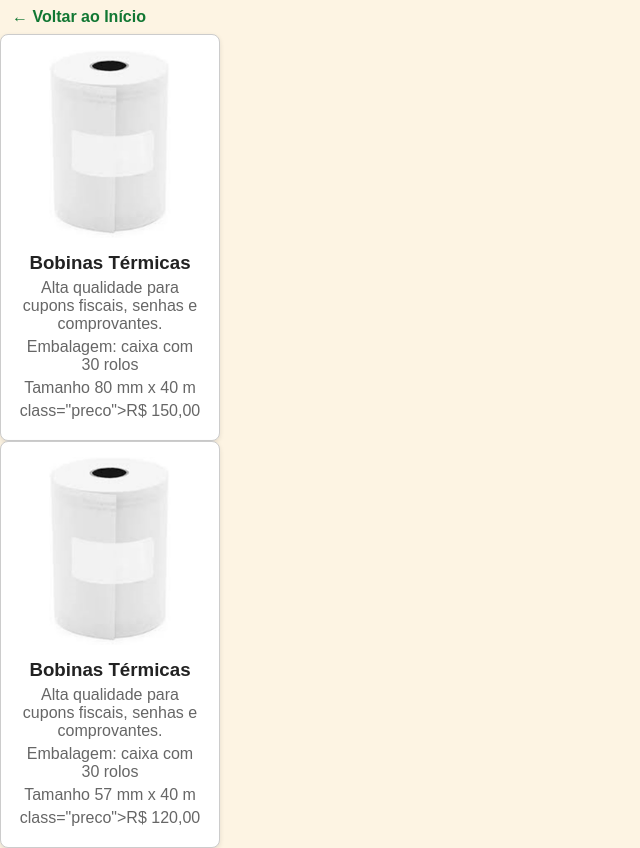
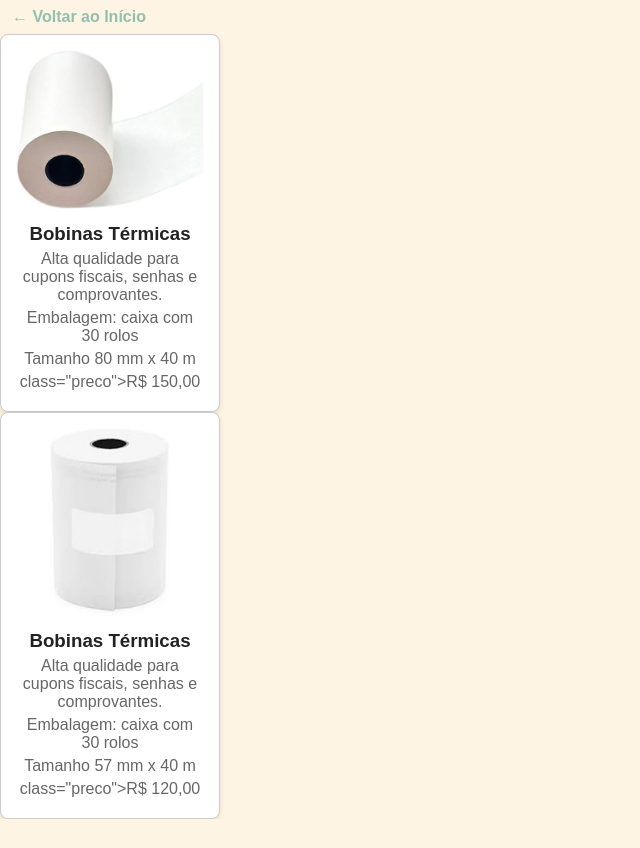
Before and after one commit to limaosias/bigbobinas-site, a plain HTML site: page bobinas.html in a window 1280 px wide. Shown: the whole page, without its empty margins (0-640 px from the left). After the commit the page ends 819 px from the top, so only its background shows below. Drawn offline with Linux system fonts and the light colour scheme.

Commit message:
Update bobinas.html

```diff
--- a/bobinas.html
+++ b/bobinas.html
@@ -12,7 +12,7 @@
   <main>
     <section class="cards-container">
   <div class="produto-card">
-    <img src="imagens/bobi_term_bca.jpg">
+    <img src="imagens/bob_cartao.jpg.webp">
     <h3>Bobinas Térmicas</h3>
     <p>Alta qualidade para cupons fiscais, senhas e comprovantes.</p>
     <p>Embalagem: caixa com 30 rolos</p>
```
